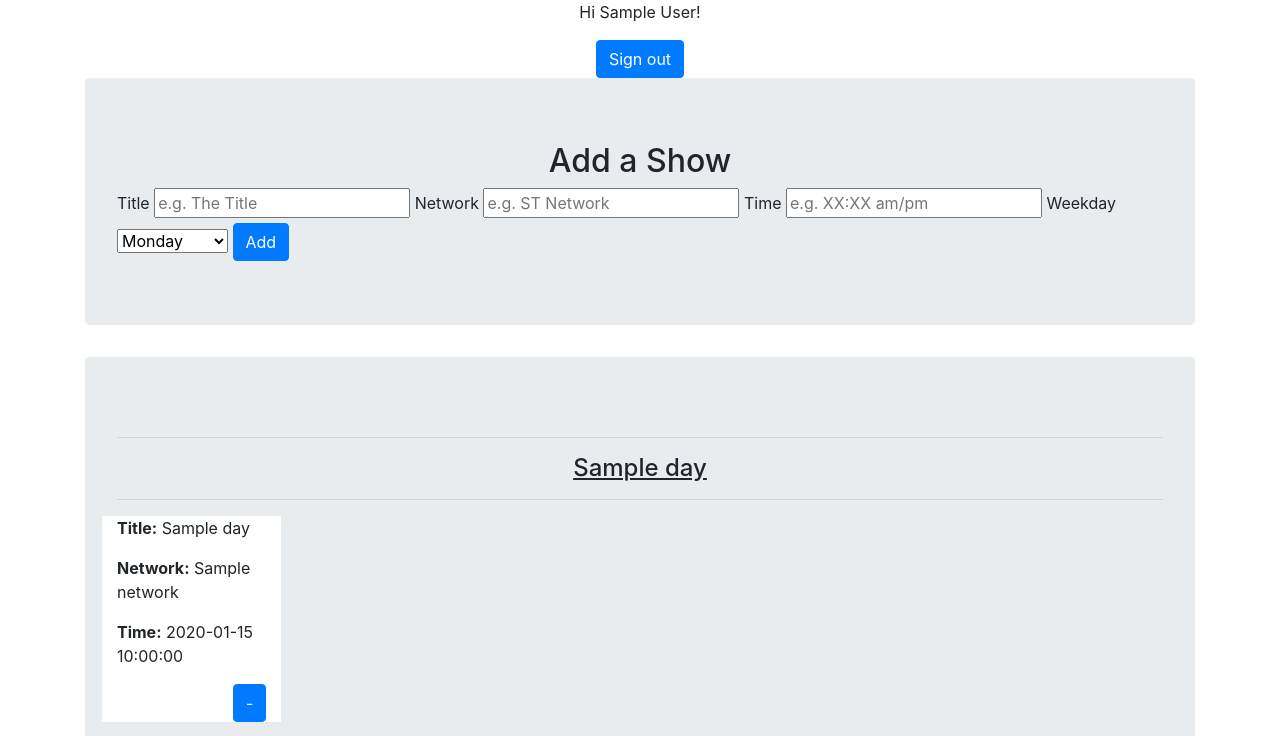
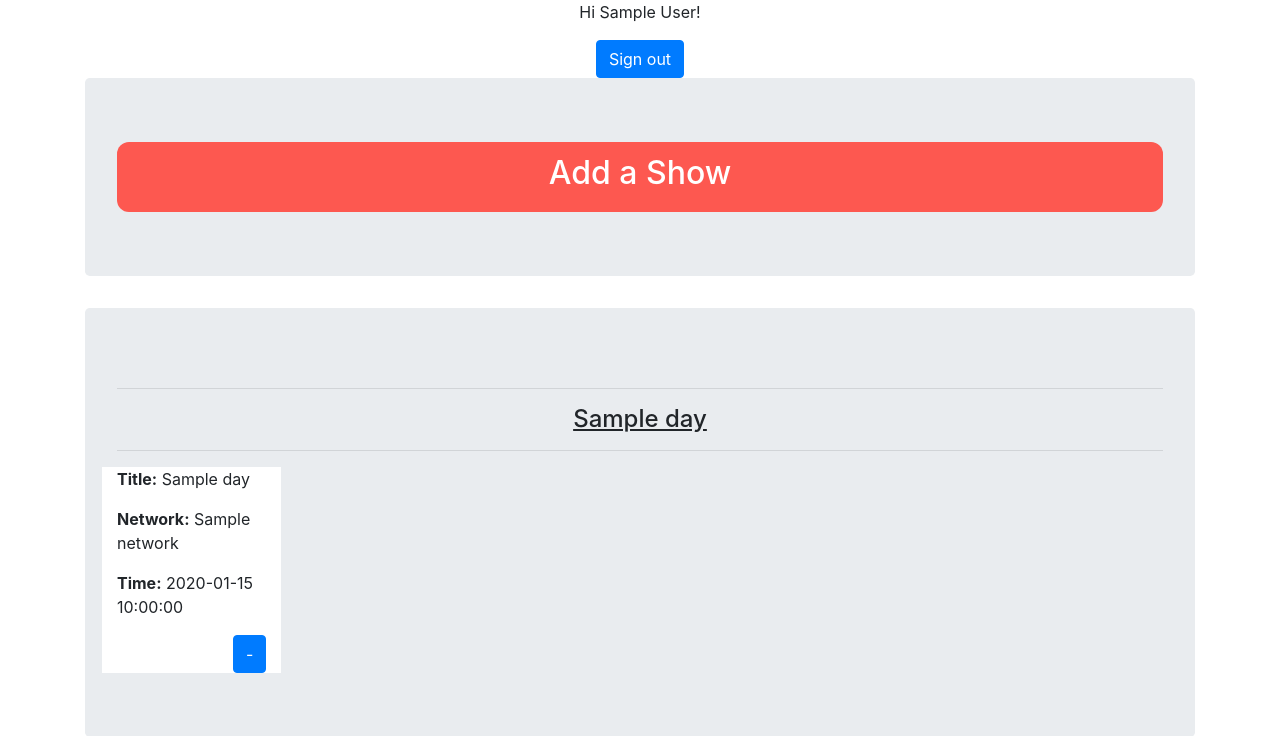
Before and after one commit to 1HectorAC/ShowTracker, a Flask app: template templates/dashboard.html in a window 1280 px wide. Shown: the part 116-852 px from the top of the page. Run offline with Flask 2, Linux system fonts and the light colour scheme; the visitor is signed in with stand-in values (Sample User, id 1); the template is opened without the code that fills it: most values are stand-ins (such as "Sample title", 1, 10 or a date in 2020); some libraries are stand-ins or nearby versions.

Commit message:
Improved layout of add show section in dashboard.html.

```diff
--- a/static/css/style.css
+++ b/static/css/style.css
@@ -20,3 +20,7 @@
     color: white;
     font-size: 30px;
   }
+
+  label {
+    display: block;
+  }
--- a/templates/dashboard.html
+++ b/templates/dashboard.html
@@ -10,16 +10,27 @@
 <!-- Section to add a show. -->
 <div class="container">
     <div class="jumbotron">
-        <h2 class="center">Add a Show</h2>
+        <div class="center" style="color:white; background-color: #fd5850; padding: 12px; border-radius: 12px;">
+            <h2 data-toggle="collapse" data-target="#demo">Add a Show</h2>
+        </div>
+        <div id="demo" class="collapse" style="background-color: white; padding: 15px 10px 15px 10px; border-radius:12px">
             <form name="addShow">
+                <div class="row">
+                    <div class="col-md-3">
                         <label for="title">Title</label>
-            <input type="text" name="title" class="field" placeholder="e.g. The Title" pattern="[A-Za-z0-9._~?!+-]{1,40}" title="Can't use some special character(s)." required>
+                        <input type="text" name="title" class="field form-control" placeholder="e.g. The Title" pattern="[A-Za-z0-9._~?!+-]{1,40}" title="Can't use some special character(s)." required>
+                    </div>
+                    <div class="col-md-3">
                         <label for="network">Network</label>
-            <input type="text" name="network" class="field" placeholder="e.g. ST Network" pattern="[A-Za-z0-9._~?!+-]{1,30}" title="Can't use some special character(s)." required>
+                        <input type="text" name="network" class="field form-control" placeholder="e.g. ST Network" pattern="[A-Za-z0-9._~?!+-]{1,30}" title="Can't use some special character(s)." required>
+                    </div>
+                    <div class="col-md-3">
                         <label for="time">Time</label>
-            <input type="text" name="time" class="field" placeholder="e.g. XX:XX am/pm" pattern="[A-Za-z0-9._~?!+-:]{1,20}" title="Can't use some special character(s)." required>
+                        <input type="text" name="time" class="field form-control" placeholder="e.g. XX:XX am/pm" pattern="[A-Za-z0-9._~?!+-:]{1,20}" title="Can't use some special character(s)." required>
+                    </div>
+                    <div class="col md-3">
                         <label for="weekday">Weekday</label>
-            <select  id="weekday" name="weekday">
+                        <select  class="form-control" id="weekday" name="weekday">
                             <option value="monday">Monday</option>
                             <option value="tuesday">Tuesday</option>
                             <option value="wednesday">Wednesday</option>
@@ -28,10 +39,17 @@
                             <option value="saturday">Saturday</option>
                             <option value="sunday">Sunday</option>
                         </select>
+                    </div>
+                    <div class="col-md-12 center" style="padding-top: 10px;">
+                        <input type="submit" value="Add" class="btn btn-primary">
+                    </div>
 
-            <input type="submit" value="Add" class="btn btn-primary">
+
                     <p class="error error--hidden"></p>
+                </div>
             </form>
+        </div>
+
     </div>
 </div>
 
```
Lines whose indentation alone changed are shown as unchanged.
